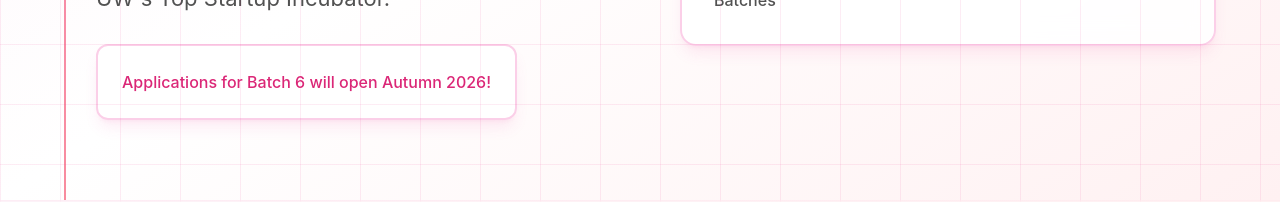
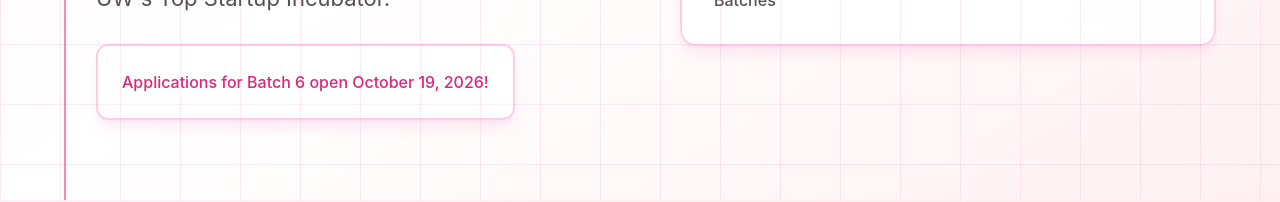
Before and after one commit to v-kliu/dubhacks-next, a React (Create React App) app: page / in a window 1280 px wide. Shown: the part 616-818 px from the top of the page. Built offline with nearby package versions, Linux system fonts and the light colour scheme; no server answers.

Commit message:
set batch 6 application open date in hero

```diff
--- a/src/components/HeroSection.tsx
+++ b/src/components/HeroSection.tsx
@@ -67,7 +67,7 @@ const HeroSection: React.FC = () => {
                 >
                   <div className="inline-block bg-white/90 backdrop-blur-md border-2 border-primary-200 rounded-xl p-4 md:p-6 shadow-lg shadow-primary-500/10">
                     <div className="text-sm md:text-base text-primary-600 font-medium text-center">
-                      Applications for Batch 6 will open Autumn 2026!
+                      Applications for Batch 6 open October 19, 2026!
                     </div>
                   </div>
                 </motion.div>
```
